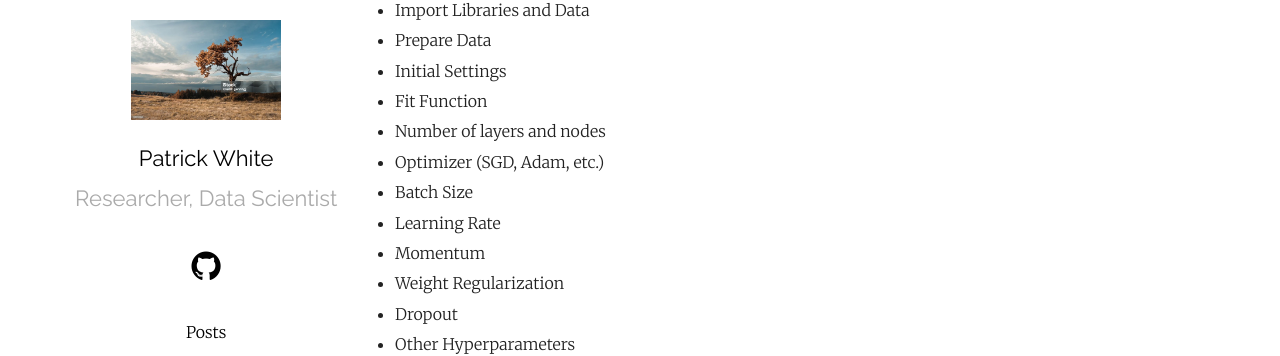
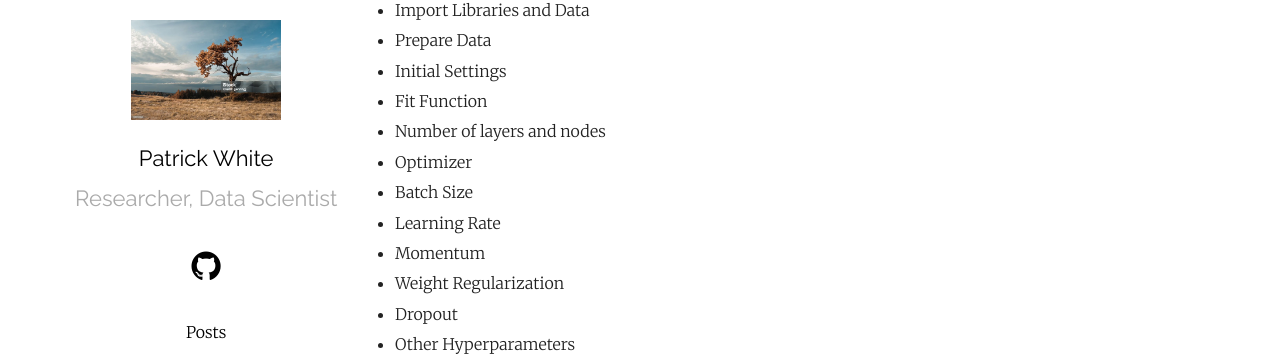
Before and after one commit to pw598/pw598.github.io, a Jekyll site: the page built from _posts/2025-01-04-Neural-Networks-III-Hyperparameter-Tuning.md, in a window 1280 px wide and 900 px high, scrolled down 695 px. Shown: the part 108-464 px from the top of the window. Built offline with Jekyll 4.4.1, drawn with Linux system fonts in a browser that asks for light colours; formulas are drawn with MathJax 3.

Commit message:
Add files via upload

```diff
--- a/_posts/2025-01-04-Neural-Networks-III-Hyperparameter-Tuning.md
+++ b/_posts/2025-01-04-Neural-Networks-III-Hyperparameter-Tuning.md
@@ -18,7 +18,7 @@ categories: NeuralNetworks Python
 - Initial Settings
 - Fit Function
 - Number of layers and nodes
-- Optimizer (SGD, Adam, etc.)
+- Optimizer
 - Batch Size
 - Learning Rate
 - Momentum
```
